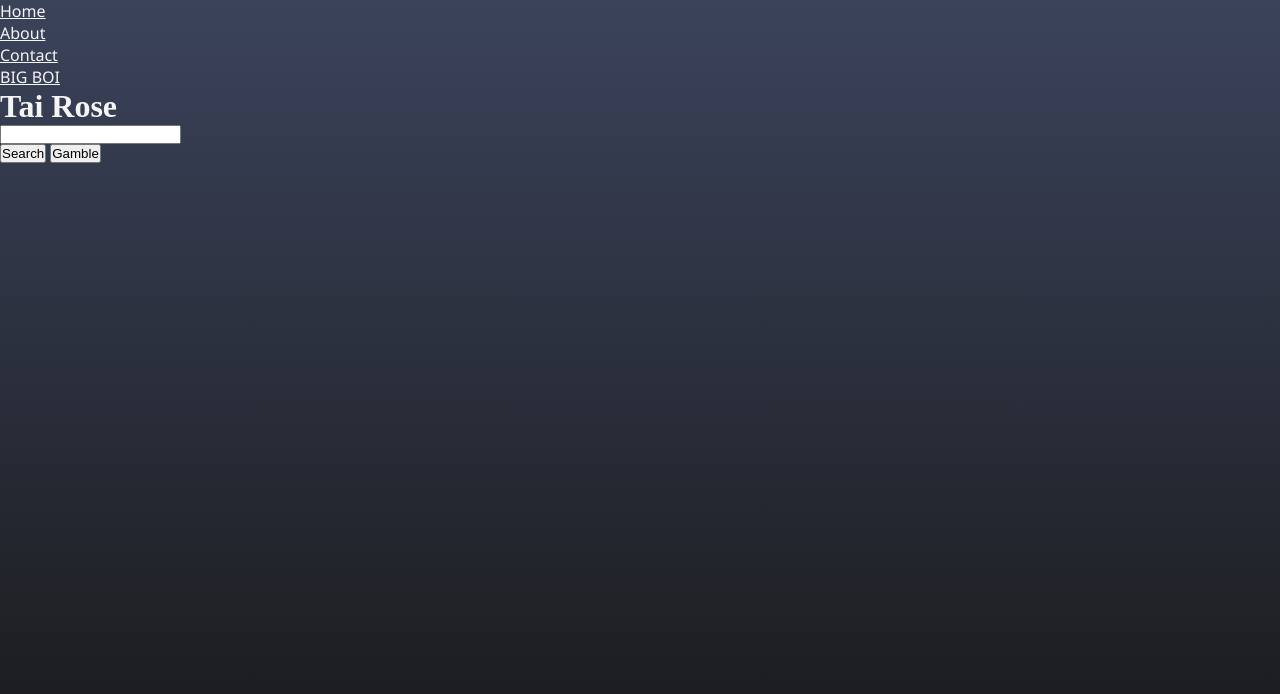
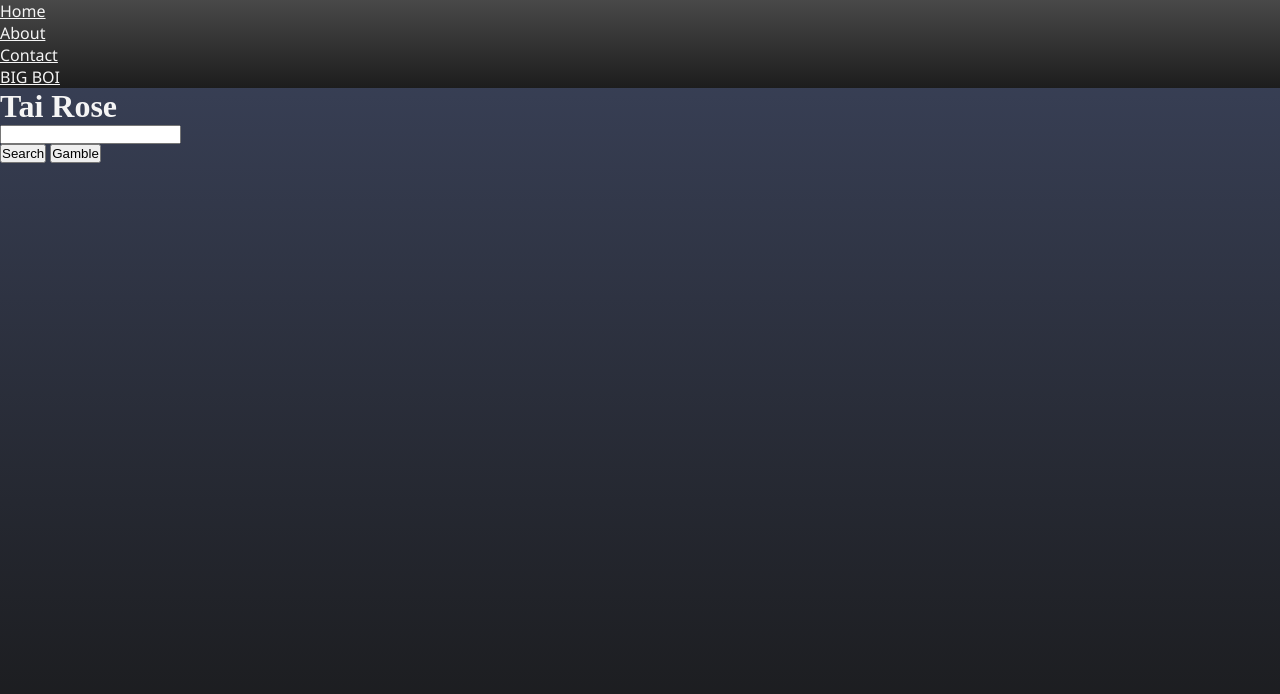
Before and after one commit to TLyncks/Tais-First-Website-HTML-CSS, a plain HTML site: page index.html in a window 1280 px wide. Drawn offline with Linux system fonts and the light colour scheme.

Commit message:
Adding header

```diff
--- a/styles.css
+++ b/styles.css
@@ -13,6 +13,9 @@ body {
   padding: 0;
 
 }
+header {
+  background: linear-gradient(0deg, rgb(29, 29, 29), rgb(73, 73, 73))
+}
 a {
   color: whitesmoke;
   font-family: 'Segoe UI', Tahoma, Geneva, Verdana, sans-serif;
```
